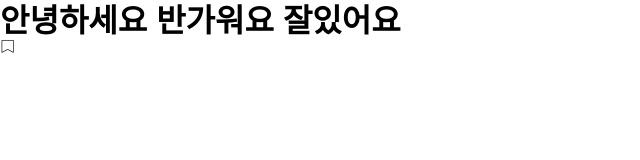
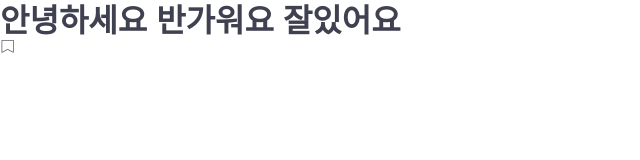
Before and after one commit to mi-hee-k/tomorrow-house, a website: page index.html in a window 1280 px wide. Shown: the whole page, without its empty margins (0-640 px from the left). Drawn offline with nearby package versions, Linux system fonts and the light colour scheme; files that its build step writes are made by us from their sources; files whose address does not match are found by name.

Commit message:
💄 Add missing reset declarations

```diff
--- a/styles/base/_reset.scss
+++ b/styles/base/_reset.scss
@@ -2,16 +2,20 @@
 
 * {
   margin: 0;
-  font-family: 'Noto sans KR', sans-serif;
+  font-family: $font-main;
+  -webkit-font-smoothing: antialiased;
+  -moz-osx-font-smoothing: grayscale;
   box-sizing: border-box;
 }
 
 html {
-  font-family: 'Noto sans KR', sans-serif;
+  font-family: $font-main;
+  font-size: $font-size-16;
 }
 
 body {
-  font-family: 'Noto sans KR', sans-serif;
+  font-family: 'Noto sans KR';
+  color: $primary;
 }
 
 h1 {
```
